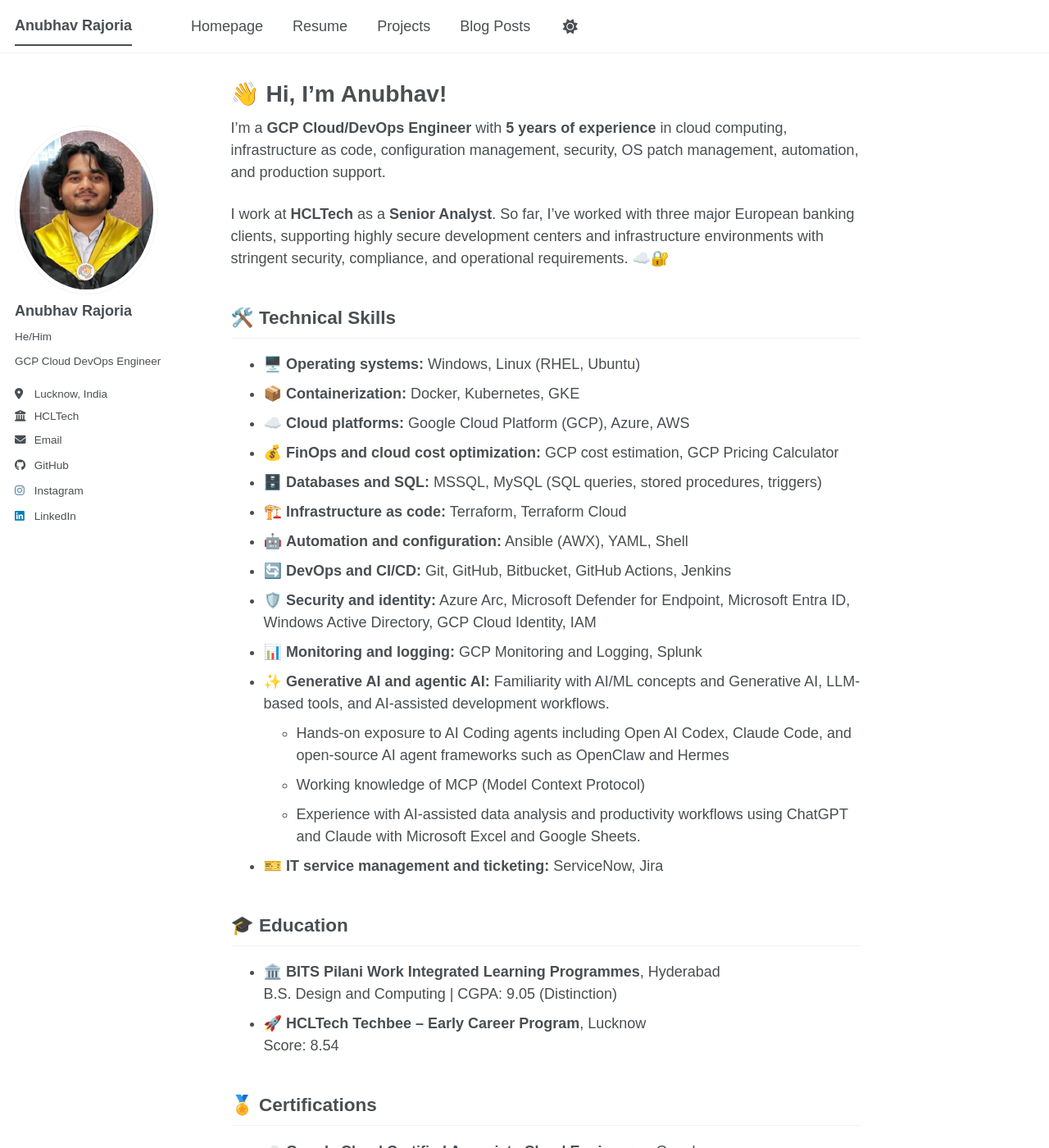
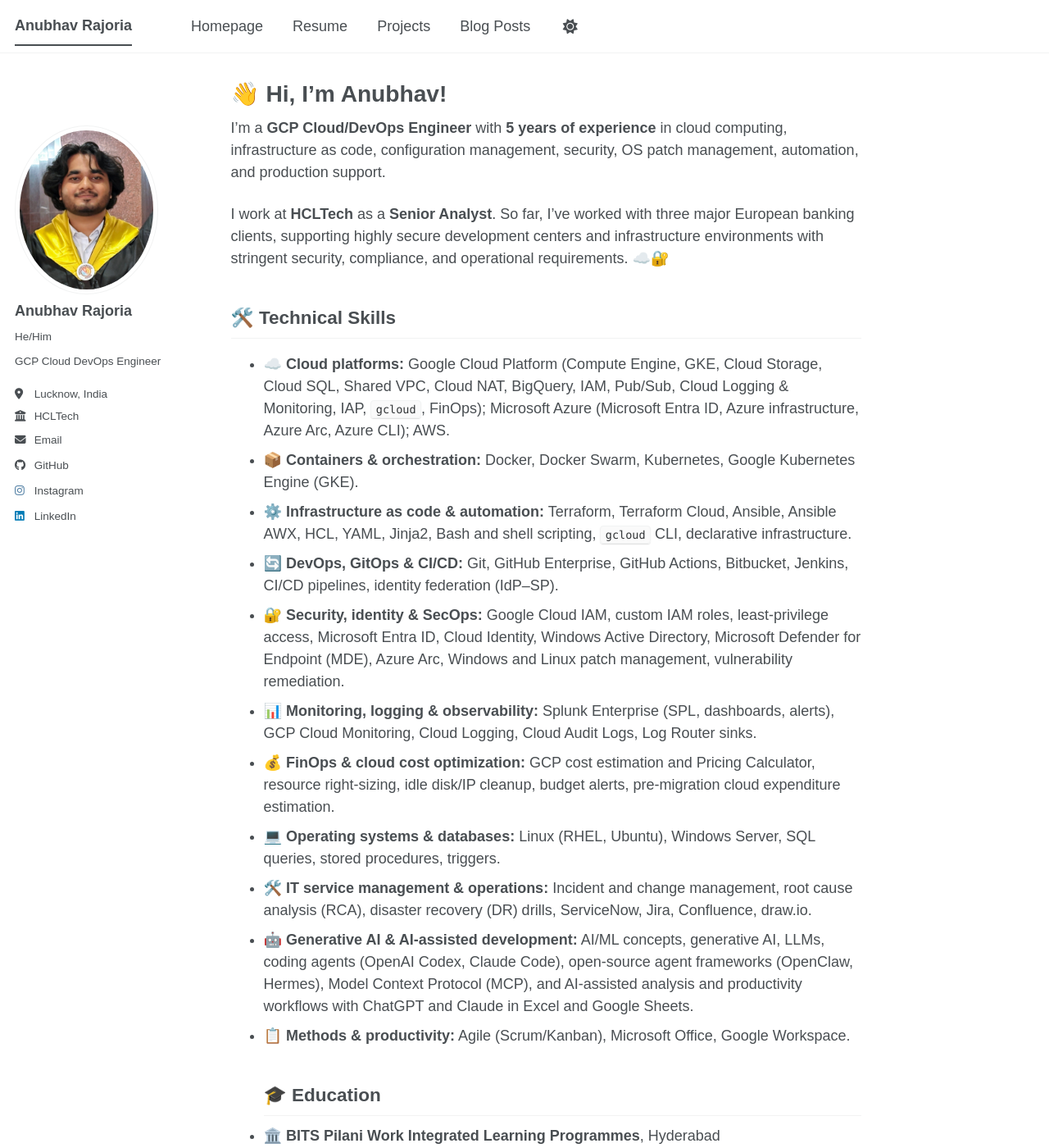
Before and after one commit to anubhavrajoria/anubhavrajoria.github.io, a Jekyll site: the page built from _pages/about.md, in a window 1280 px wide and 1400 px high. Shown: the whole window at 82% size. Built offline with Jekyll 4.4.1, drawn with Linux system fonts in a browser that asks for light colours; some web fonts are replaced; a script bundle is joined from its source files by our own code; a style sheet for code colours, icons or effects is not loaded.

Commit message:
Updated about.md and replaced resume

```diff
--- a/_pages/about.md
+++ b/_pages/about.md
@@ -13,22 +13,17 @@ I work at **HCLTech** as a **Senior Analyst**. So far, I've worked with three ma
 
 ## 🛠️ Technical Skills
 
-- 🖥️ **Operating systems:** Windows, Linux (RHEL, Ubuntu)
-- 📦 **Containerization:** Docker, Kubernetes, GKE
-- ☁️ **Cloud platforms:** Google Cloud Platform (GCP), Azure, AWS
-- 💰 **FinOps and cloud cost optimization:** GCP cost estimation, GCP Pricing Calculator
-- 🗄️ **Databases and SQL:** MSSQL, MySQL (SQL queries, stored procedures, triggers)
-- 🏗️ **Infrastructure as code:** Terraform, Terraform Cloud
-- 🤖 **Automation and configuration:** Ansible (AWX), YAML, Shell
-- 🔄 **DevOps and CI/CD:** Git, GitHub, Bitbucket, GitHub Actions, Jenkins
-- 🛡️ **Security and identity:** Azure Arc, Microsoft Defender for Endpoint, Microsoft Entra ID, Windows Active Directory, GCP Cloud Identity, IAM
-- 📊 **Monitoring and logging:** GCP Monitoring and Logging, Splunk
-- ✨ **Generative AI and agentic AI:** Familiarity with AI/ML concepts and Generative AI, LLM-based tools, and AI-assisted development workflows.
-  - Hands-on exposure to AI Coding agents including Open AI Codex, Claude Code, and open-source AI agent frameworks such as OpenClaw and Hermes
-  - Working knowledge of MCP (Model Context Protocol)
-  - Experience with AI-assisted data analysis and productivity workflows using ChatGPT and Claude with Microsoft Excel and Google Sheets.
-- 🎫 **IT service management and ticketing:** ServiceNow, Jira
-
+- ☁️ **Cloud platforms:** Google Cloud Platform (Compute Engine, GKE, Cloud Storage, Cloud SQL, Shared VPC, Cloud NAT, BigQuery, IAM, Pub/Sub, Cloud Logging & Monitoring, IAP, `gcloud`, FinOps); Microsoft Azure (Microsoft Entra ID, Azure infrastructure, Azure Arc, Azure CLI); AWS.
+- 📦 **Containers & orchestration:** Docker, Docker Swarm, Kubernetes, Google Kubernetes Engine (GKE).
+- ⚙️ **Infrastructure as code & automation:** Terraform, Terraform Cloud, Ansible, Ansible AWX, HCL, YAML, Jinja2, Bash and shell scripting, `gcloud` CLI, declarative infrastructure.
+- 🔄 **DevOps, GitOps & CI/CD:** Git, GitHub Enterprise, GitHub Actions, Bitbucket, Jenkins, CI/CD pipelines, identity federation (IdP–SP).
+- 🔐 **Security, identity & SecOps:** Google Cloud IAM, custom IAM roles, least-privilege access, Microsoft Entra ID, Cloud Identity, Windows Active Directory, Microsoft Defender for Endpoint (MDE), Azure Arc, Windows and Linux patch management, vulnerability remediation.
+- 📊 **Monitoring, logging & observability:** Splunk Enterprise (SPL, dashboards, alerts), GCP Cloud Monitoring, Cloud Logging, Cloud Audit Logs, Log Router sinks.
+- 💰 **FinOps & cloud cost optimization:** GCP cost estimation and Pricing Calculator, resource right-sizing, idle disk/IP cleanup, budget alerts, pre-migration cloud expenditure estimation.
+- 💻 **Operating systems & databases:** Linux (RHEL, Ubuntu), Windows Server, SQL queries, stored procedures, triggers.
+- 🛠️ **IT service management & operations:** Incident and change management, root cause analysis (RCA), disaster recovery (DR) drills, ServiceNow, Jira, Confluence, draw.io.
+- 🤖 **Generative AI & AI-assisted development:** AI/ML concepts, generative AI, LLMs, coding agents (OpenAI Codex, Claude Code), open-source agent frameworks (OpenClaw, Hermes), Model Context Protocol (MCP), and AI-assisted analysis and productivity workflows with ChatGPT and Claude in Excel and Google Sheets.
+- 📋 **Methods & productivity:** Agile (Scrum/Kanban), Microsoft Office, Google Workspace.
 ## 🎓 Education
 
 - 🏛️ **BITS Pilani Work Integrated Learning Programmes**, Hyderabad
```
Also changed, not shown: 1 other file.
